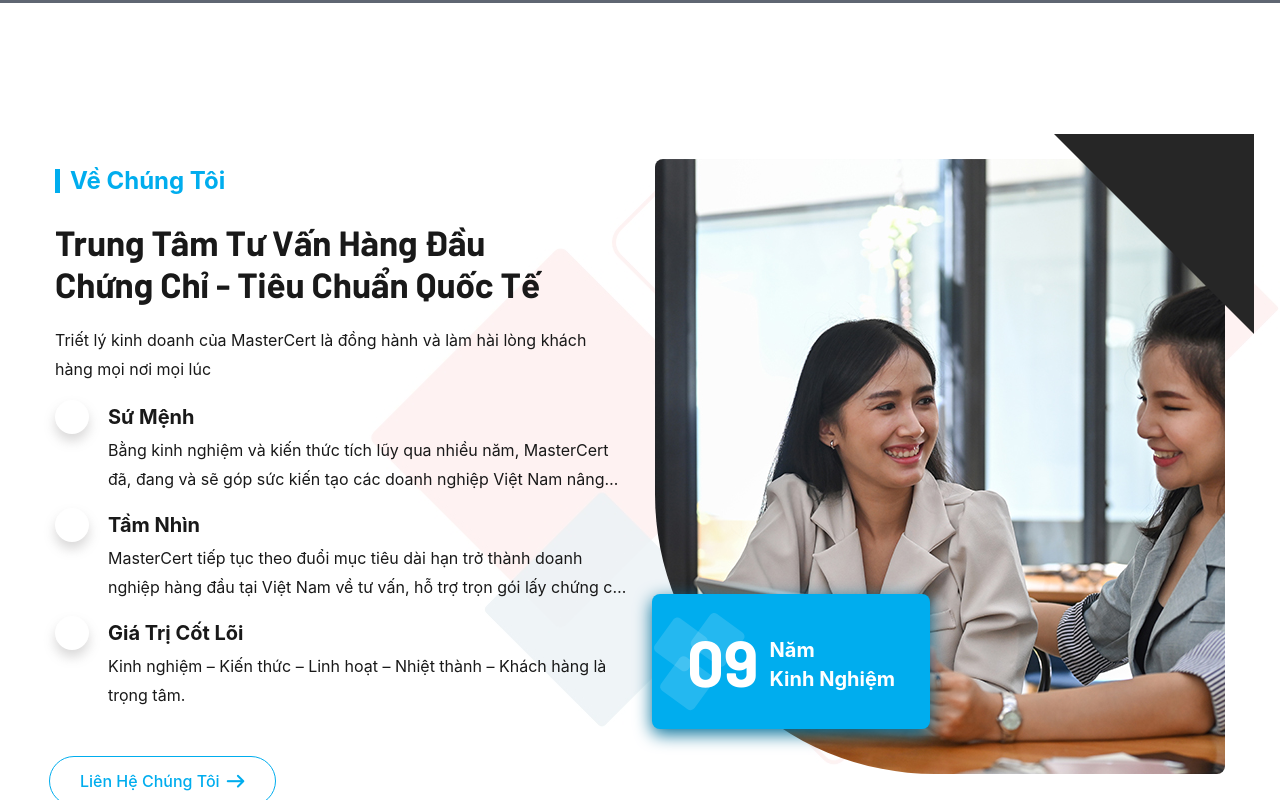
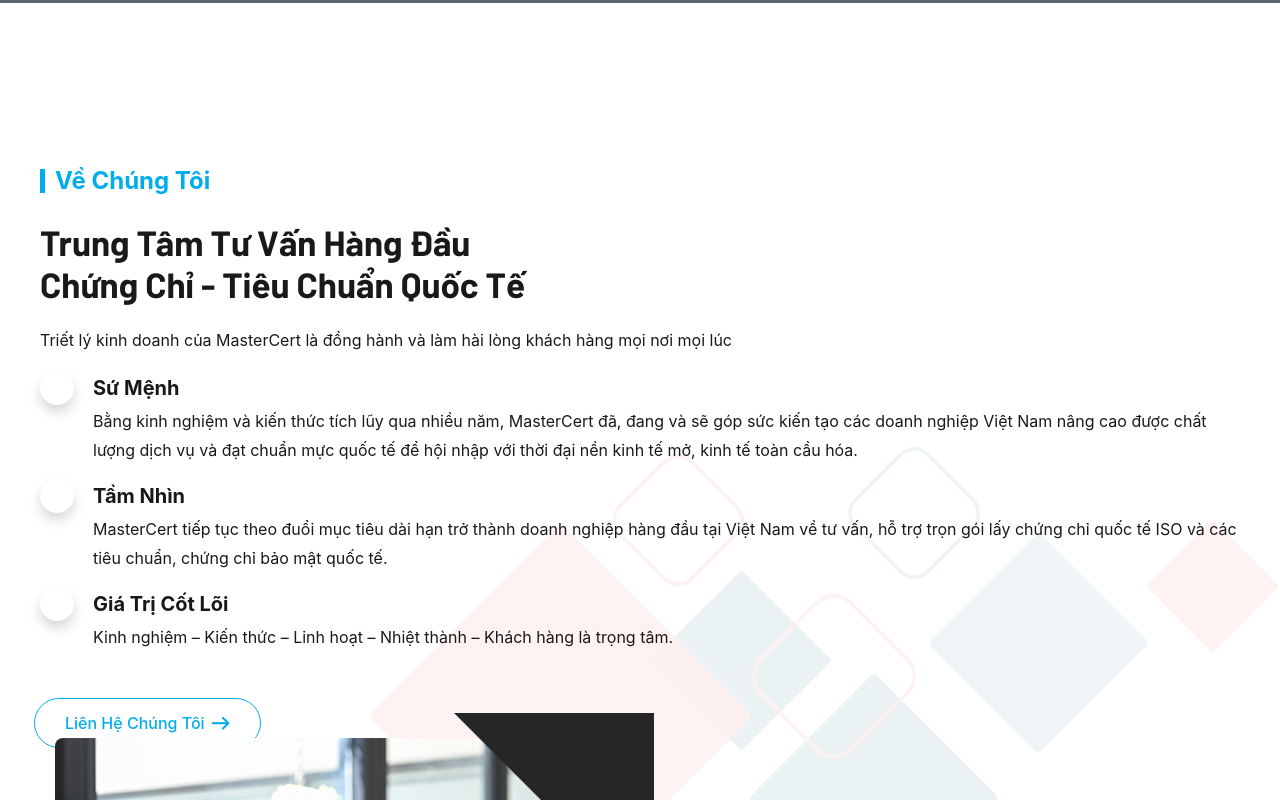
Before and after one commit to katetan3001/ISO_Agency_WebBlog, a React (Create React App) app: page /ve-chung-toi in a window 1280 px wide. Shown: the part 440-1240 px from the top of the page. Built offline with nearby package versions, Linux system fonts and the light colour scheme; some icons are missing; a web font is replaced by a local one.

Commit message:
cap nhat

```diff
--- a/src/components/about/MainAbout.jsx
+++ b/src/components/about/MainAbout.jsx
@@ -7,7 +7,7 @@ export default function MainAbout() {
         <section className="tf-space flat-about-2">
             <div className="container">
                 <div className="row align-items-center">
-                    <div className="col-md-6">
+                    <div className="">
                         <div className="about-2-content-left wow fadeInLeft" data-wow-delay="0ms" data-wow-duration="1500ms" style={{"visibility": "visible", "animationDuration": "1500ms", "animationDelay": "0ms", "animationName": "fadeInLeft"}}>
                             <div className="section-title st-2">
                                 <h3 className="section-heading">Về Chúng Tôi</h3>
```
